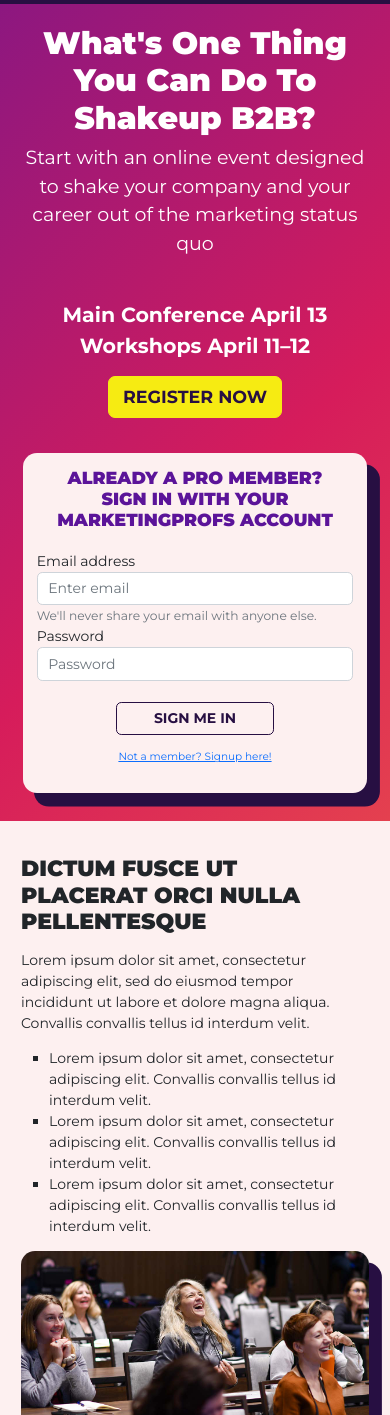
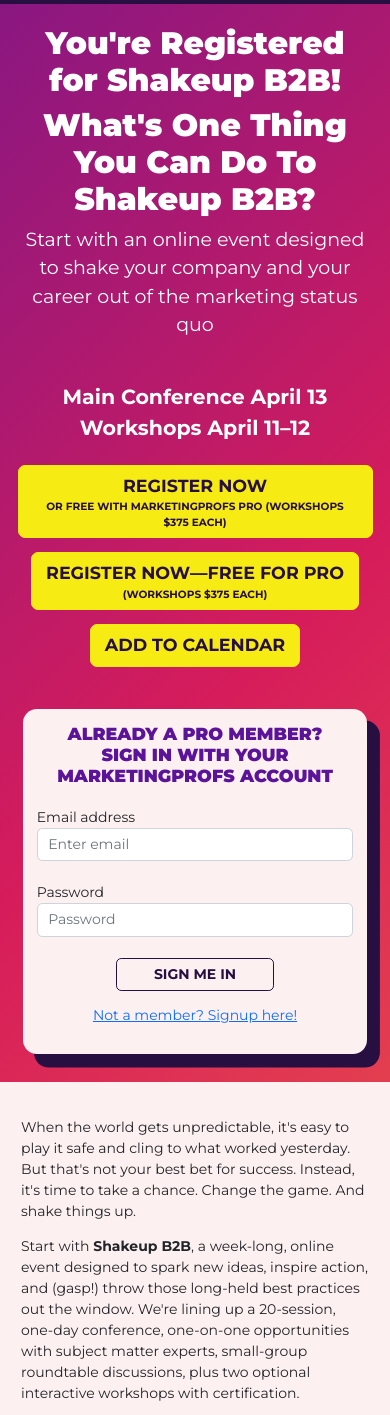
Before and after one commit to ianj-mprofs/shakeup-b2b, a plain HTML site: page index.html in a window 390 px wide. Shown: the part 169-1584 px from the top of the page. Drawn offline with nearby package versions, Linux system fonts and the light colour scheme.

Commit message:
added copy to overview section. added active styling to activity section for mobile animations

```diff
--- a/assets/scss/_activities.scss
+++ b/assets/scss/_activities.scss
@@ -24,7 +24,7 @@
 
     }
 
-    &:hover {
+    &:hover, &:active {
         .activities-img {
             background: url(../images/speakers-900x600.jpg);
             background-size: cover;
@@ -45,7 +45,7 @@
         background-position: 70% 50%;
     }
 
-    &:hover {
+    &:hover, &:active {
         .activities-img {
             background: url(../images/workshops-900x600.jpg);
             background-size: cover;
@@ -65,7 +65,7 @@
         background-position: 50% 50%;
     }
 
-    &:hover {
+    &:hover, &:active {
         .activities-img {
             background: url(../images/roundtables-900x600.jpg);
             background-size: cover;
--- a/index.html
+++ b/index.html
@@ -32,24 +32,23 @@
 
   <!-- Scripts -->
   <script id="Cookiebot" src="https://consent.cookiebot.com/uc.js" data-cbid="e5269c15-96e2-4904-9ea7-32f93574fb7b"
-  type="text/javascript" async></script>
+    type="text/javascript" async></script>
 
   <!-- BEGIN: Open Graph Meta Data -->
   <meta property="og:title" content="Shakeup B2B | Online Marketing Conference | April 2022" />
   <meta property="og:type" content="website" />
   <!-- <meta property="og:image"
       content="https://i.marketingprofs.com/assets/images/site/meta/shakeup-b2b-meta-1200x630.jpg" /> -->
-  <meta property="og:image"
-      content="/assets/images/shakeup-b2b-meta-1200x630.jpg" />
+  <meta property="og:image" content="/assets/images/shakeup-b2b-meta-1200x630.jpg" />
   <meta property="og:url" content="https://www.shakeupb2b.marketingprofs.com" />
   <meta property="og:description"
-      content=" What's one thing you can do to shake up your company, customers, community, or career this year? Join MarketingProfs and our favorite movers and shakers for an online marketing conference designed to Shakeup B2B." />
+    content=" What's one thing you can do to shake up your company, customers, community, or career this year? Join MarketingProfs and our favorite movers and shakers for an online marketing conference designed to Shakeup B2B." />
   <meta property="og:site_name" content="MarketingProfs" />
   <meta property="fb:admins" content="100001357263258" />
   <!-- End: Open Graph Meta Data -->
 
   <meta name="description"
-        content=" What's one thing you can do to shake up your company, customers, community, or career this year? Join MarketingProfs and our favorite movers and shakers for an online marketing conference designed to Shakeup B2B." />
+    content=" What's one thing you can do to shake up your company, customers, community, or career this year? Join MarketingProfs and our favorite movers and shakers for an online marketing conference designed to Shakeup B2B." />
 
 </head>
 
@@ -146,8 +145,14 @@
       <section class="big-hero container-fluid d-flex align-items-center p-2 p-lg-5">
         <div class="container">
           <div class="row flex-column flex-md-row justify-content-between align-items-center">
-            <div class="col-12 col-md-6 col-xl-8 text-white my-3 my-md-5 text-center text-md-start fade-in slide-in from-left">
+            <div
+              class="col-12 col-md-6 col-xl-8 text-white my-3 my-md-5 text-center text-md-start fade-in slide-in from-left">
               <h1 class="display-4">
+                You're Registered
+                <br class="d-none d-xl-block">
+                for Shakeup B2B!
+              </h1>
+              <h1 class="display-4 proview-registered">
                 What's One Thing
                 <br class="d-none d-xl-block">
                 You Can Do To
@@ -160,13 +165,30 @@
                 and your career out of the marketing status quo
               </p>
               <p class="fs-3 fw-bold">
-                Main Conference April 13 <span class="d-none d-xl-block">|</span> Workshops April 11<span>&#8211</span>12
+                Main Conference April 13 <span class="d-none d-xl-inline">|</span> Workshops April
+                11<span>&#8211</span>12
               </p>
-              <a class="btn btn-lg btn-primary" href="#">
+              <!-- NLI/FREE -->
+              <a class="btn btn-lg btn-primary my-2 basicview" href="#">
                 REGISTER NOW
+                <p class="text-small mb-0">
+                  Or free with MarketingProfs PRO (workshops $375 each)
+                </p>
+              </a>
+              <!-- PRO/NON-REG -->
+              <a class="btn btn-lg btn-primary my-2 proview-not-registered" href="#">
+                REGISTER NOW<span>&#8212</span>FREE FOR PRO
+                <p class="text-small mb-0">
+                  (workshops $375 each)
+                </p>
+              </a>
+              <!-- PRO/REG -->
+              <a class="btn btn-lg btn-primary my-2 proview-registered" href="#">
+                ADD TO CALENDAR
               </a>
             </div>
-            <div class="col-11 col-sm-8 col-md-5 col-xl-4 bg-off-white rounded-4 p-3 p-lg-4 p-xl-5 my-4 drop-shadow">
+            <div
+              class="col-11 col-sm-8 col-md-5 col-xl-4 bg-off-white rounded-4 p-3 p-lg-4 p-xl-5 my-4 drop-shadow basicview">
               <form class="d-flex flex-column justify-content-center align-items-center">
                 <h2 class="h5 text-purple text-center mb-4">
                   ALREADY A PRO MEMBER?
@@ -178,16 +200,14 @@
                   <label for="exampleInputEmail1">Email address</label>
                   <input type="email" class="form-control" id="exampleInputEmail1" aria-describedby="emailHelp"
                     placeholder="Enter email">
-                  <small id="emailHelp" class="form-text text-muted">We'll never share your email with anyone
-                    else.</small>
                 </div>
-                <div class="form-group w-100 mb-4">
+                <div class="form-group w-100 my-4">
                   <label for="exampleInputPassword1">Password</label>
                   <input type="password" class="form-control" id="exampleInputPassword1" placeholder="Password">
                 </div>
                 <button type="submit" class="w-50 btn btn-outline-secondary">SIGN ME IN</button>
               </form>
-              <a href="/" class="d-block text-small text-center my-3">
+              <a href="/" class="d-block text-center my-3">
                 Not a member? Signup here!
               </a>
             </div>
@@ -199,25 +219,22 @@
       <section class="container-fluid my-4 my-lg-5 animate__animated animate__fadeInUp" id="overview">
         <div class="container">
           <div class="row justify-content-between">
-            <div class="col-12 col-md-6 col-lg-5 my-3 my-md-5 d-flex flex-column justify-content-center fade-in slide-in from-left">
-              <h2 class="mb-3">
-                dictum fusce ut placerat orci nulla pellentesque
-              </h2>
+            <div
+              class="col-12 col-md-6 col-lg-5 my-3 my-md-5 d-flex flex-column justify-content-center fade-in slide-in from-left">
               <p>
-                Lorem ipsum dolor sit amet, consectetur adipiscing elit, sed do eiusmod tempor incididunt ut labore et
-                dolore magna aliqua. Convallis convallis tellus id interdum velit.
+                When the world gets unpredictable, it's easy to play it safe and cling to what worked yesterday. But
+                that's not your best bet for success. Instead, it's time to take a chance. Change the game. And shake
+                things up.
               </p>
-              <ul class="mb-0">
-                <li>
-                  Lorem ipsum dolor sit amet, consectetur adipiscing elit. Convallis convallis tellus id interdum velit.
-                </li>
-                <li>
-                  Lorem ipsum dolor sit amet, consectetur adipiscing elit. Convallis convallis tellus id interdum velit.
-                </li>
-                <li>
-                  Lorem ipsum dolor sit amet, consectetur adipiscing elit. Convallis convallis tellus id interdum velit.
-                </li>
-              </ul>
+              <p>
+                Start with <b>Shakeup B2B</b>, a week-long, online event designed to spark new ideas, inspire action, and
+                (gasp!) throw those long-held best practices out the window. We're lining up a 20-session, one-day
+                conference, one-on-one opportunities with subject matter experts, small-group roundtable discussions,
+                plus two optional interactive workshops with certification.
+              </p>
+              <p>
+                All exclusively for MarketingProfs PRO members looking to shake up their companies and careers. <a href=""><b>Register now</b></a>.
+              </p>
             </div>
             <div class="col-12 col-md-6 col-lg-6 mb-4 fade-in slide-in from-right">
               <img src="./assets/images/laughing-women-1200x800.jpg" class="w-100 rounded-4 drop-shadow" alt="">
@@ -240,7 +257,7 @@
                   </div>
                   <div class="activities-text-overlay p-4">
                     <h3 class="h1 text-uppercase">
-                      Ask an Expert
+                      Conference Program
                     </h3>
                   </div>
                 </a>
@@ -453,11 +470,14 @@
                         SESSION
                       </h4>
                       <p class="card-text fw-bold">
-                        The Scrappy Brand's Guide to What's Next (and What to Do About It)                      </p>
+                        The Scrappy Brand's Guide to What's Next (and What to Do About It) </p>
                     </div>
                     <div>
                       <p class="text-small">
-                        Nick is a strategist, speaker, author, and educator. He's spent his career building standout brands at organizations of all sizes—from small businesses to Fortune 500 companies to President Obama's Jobs Council. He's the author of the books Brand Now and Get Scrappy, and host of the On Brand podcast.
+                        Nick is a strategist, speaker, author, and educator. He's spent his career building standout
+                        brands at organizations of all sizes—from small businesses to Fortune 500 companies to President
+                        Obama's Jobs Council. He's the author of the books Brand Now and Get Scrappy, and host of the On
+                        Brand podcast.
                       </p>
                     </div>
                     <a href="" class="stretched-link">
@@ -1149,16 +1169,28 @@
   <!-- Custom Scripts -->
   <script src="./assets/js/animations.js"></script>
   <script>
-    $(document).ready(function () {
-      if ($("#lplevel").val() == "1") {
-        $(".proview").show();
-        $(".basicview").hide();
-      }
-      else {
-        $(".basicview").show();
-        $(".proview").hide();
-      }
-    });
-  </script>
+  //   $(document).ready(function () {
+  //     // Check for PRO membership
+  //     // If PRO and registerd
+  //     if ($("#lplevel").val() == "1") {
+  //       $(".proview-registered").show();
+  //       $(".proview-not-registered").hide();
+  //       $(".basicview").hide();
+  //     }
+  //     // If PRO and non registered
+  //     else if () {
+  //       $(".proview-not-registered").show();
+  //       $(".proview-registered").hide();
+  //       $(".basicview").hide();
+  //     }
+  //     // If none
+  //     else {
+  //       $(".basicview").show();
+  //       $(".proview-registered").hide();
+  //       $(".proview-not-registered").hide();
+  //     }
+  //   });
+  // </script>
 </body>
+
 </html>
```
Also changed, not shown: assets/scss/custom.css.
